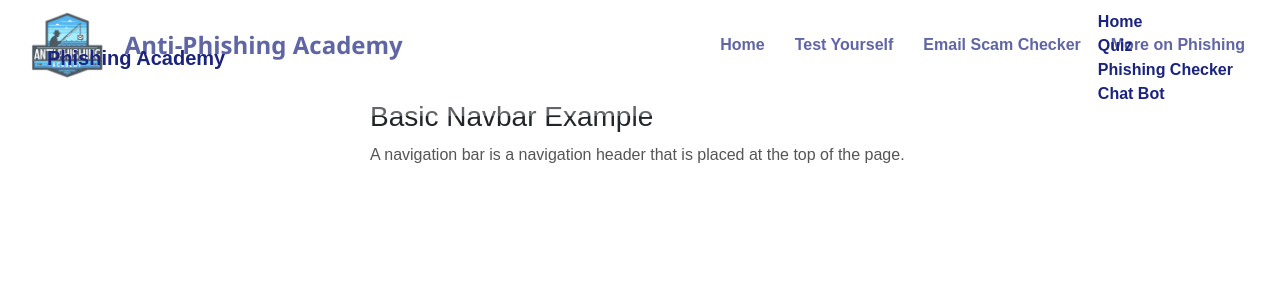
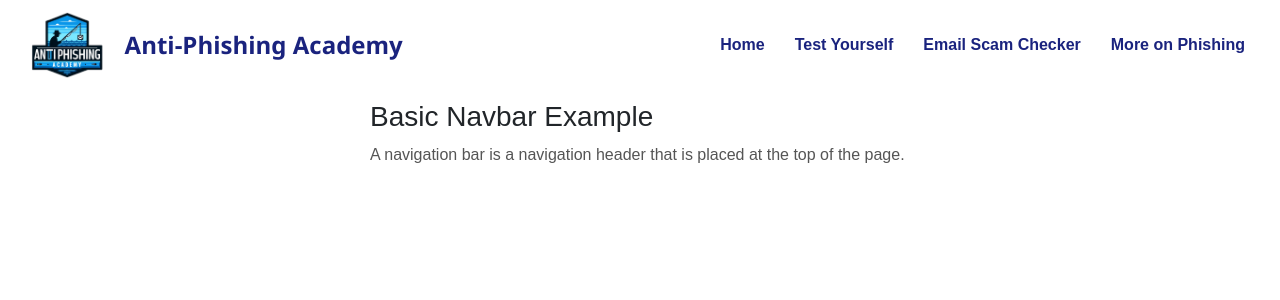
Before and after one commit to Org0220/Phishing-Detector, a PHP site: page /Phishing-Detector/index.php in a window 1280 px wide. Shown: the top 300 px of the page. Run offline with PHP 8.4, Linux system fonts and the light colour scheme.

Commit message:
deleting navbara from index
deleting navbara from index

```diff
--- a/FrontEnd/index.php
+++ b/FrontEnd/index.php
@@ -1,20 +1,6 @@
 <?php include_once("include/header.php"); ?>
 
-<body>
 
-  <nav class="navbar navbar-default">
-    <div class="container-fluid">
-      <div class="navbar-header">
-        <a class="navbar-brand" href="#">Phishing Academy</a>
-      </div>
-      <ul class="nav navbar-nav">
-        <li class="active"><a href="index.php">Home</a></li>
-        <li><a href="quiz.php">Quiz</a></li>
-        <li><a href="phishing_checker.php">Phishing Checker</a></li>
-        <li><a href="bot.php">Chat Bot</a></li>
-      </ul>
-    </div>
-  </nav>
 
   <div class="container">
     <h3>Basic Navbar Example</h3>
```
